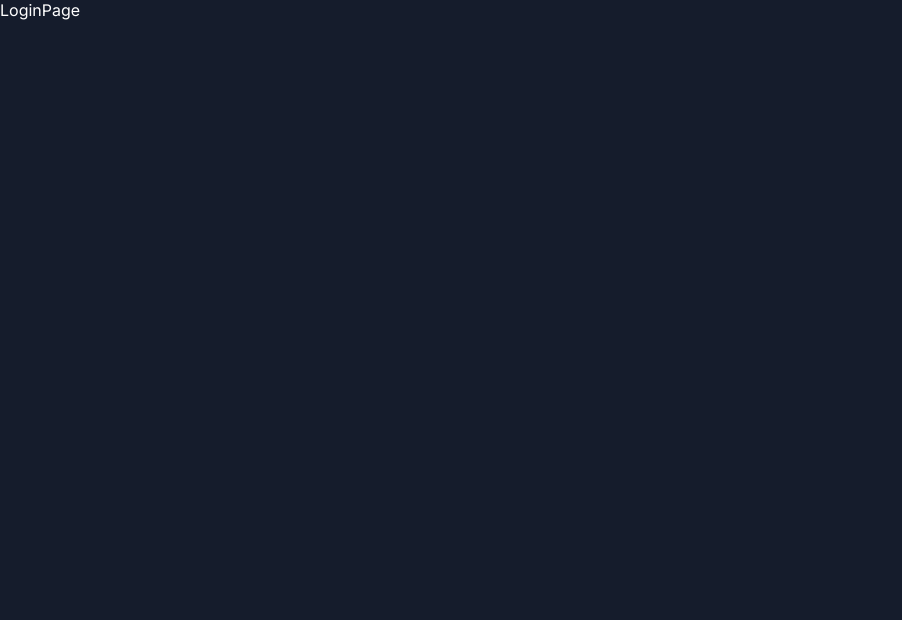
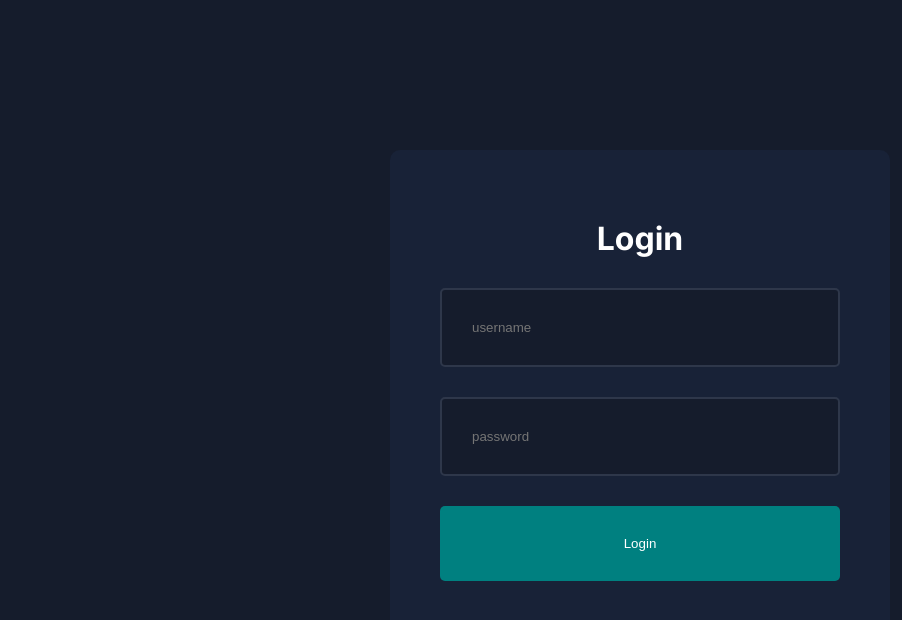
Before and after one commit to mandarliev/admin-dashboard, a Next.js app: page /login in a window 1280 px wide. Shown: the top 620 px of the page, without its empty margins (0-902 px from the left). Built offline with nearby package versions, Linux system fonts and the light colour scheme.

Commit message:
Login Page Design

```diff
--- a/app/layout.js
+++ b/app/layout.js
@@ -4,7 +4,7 @@
 const inter = Inter({ subsets: ["latin"] });
 
 export const metadata = {
-  title: "Create Next App",
+  title: "Dashboard",
   description: "Generated by create next app",
 };
 
--- a/app/login/page.jsx
+++ b/app/login/page.jsx
@@ -1,9 +1,16 @@
-import React from 'react'
+import styles from "@/app/ui/login/login.module.css";
 
 function LoginPage() {
   return (
-    <div>LoginPage</div>
-  )
+    <div className={styles.container}>
+      <form action="" className={styles.form}>
+        <h1>Login</h1>
+        <input type="text" placeholder="username" />
+        <input type="password" placeholder="password" />
+        <button>Login</button>
+      </form>
+    </div>
+  );
 }
 
-export default LoginPage
+export default LoginPage;
--- /dev/null
+++ b/app/ui/dashboard/products/singleProduct/singleProduct.module.css
@@ -0,0 +1,60 @@
+.container {
+    display: flex;
+    gap: 50px;
+    margin-top: 20px;
+  }
+
+  .infoContainer {
+    flex: 1;
+    background-color: var(--bgSoft);
+    padding: 20px;
+    border-radius: 10px;
+    font-weight: bold;
+    color: var(--textSoft);
+    height: max-content;
+  }
+
+  .imgContainer{
+    width: 100%;
+    height: 300px;
+    position: relative;
+    border-radius: 10px;
+    overflow: hidden;
+    margin-bottom: 20px;
+  }
+
+  .formContainer {
+    flex: 3;
+    background-color: var(--bgSoft);
+    padding: 20px;
+    border-radius: 10px;
+  }
+
+  .form{
+    display: flex;
+    flex-direction: column;
+  }
+
+  .form input, .form textarea, .form select{
+    padding: 20px;
+    border: 2px solid #2e374a;
+    border-radius: 5px;
+    background-color: var(--bg);
+    color: var(--text);
+    margin: 10px 0px;
+  }
+
+  .form label{
+    font-size: 12px;
+  }
+
+  .form button{
+    width: 100%;
+    padding: 20px;
+    background-color: teal;
+    color: var(--text);
+    border: none;
+    border-radius: 5px;
+    cursor: pointer;
+    margin-top: 20px;
+  }
--- /dev/null
+++ b/app/ui/login/login.module.css
@@ -0,0 +1,39 @@
+.container {
+    width: 100%;
+    height: 100vh;
+    display: flex;
+    align-items: center;
+    justify-content: center;
+}
+
+.form {
+    background-color: var(--bgSoft);
+    padding: 50px;
+    border-radius: 10px;
+    width: 500px;
+    height: 500px;
+    display: flex;
+    flex-direction: column;
+    justify-content: center;
+    align-items: center;
+    gap: 30px;
+}
+
+.form input {
+    width: 100%;
+    padding: 30px;
+    border: 2px solid #2e374a;
+    border-radius: 5px;
+    background-color: var(--bg);
+    color: var(--text);
+}
+
+.form button {
+    width: 100%;
+    padding: 30px;
+    background-color: teal;
+    color: var(--text);
+    border: none;
+    cursor: pointer;
+    border-radius: 5px;
+}
```
Also changed, not shown: app/dashboard/products/[id]/page.jsx (added, +44 -0 lines).
